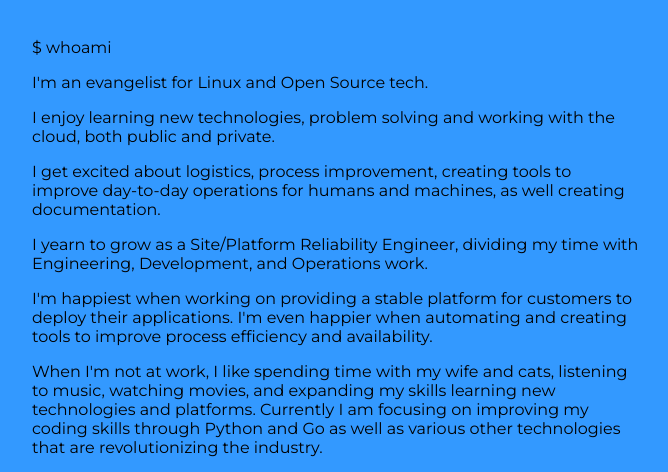
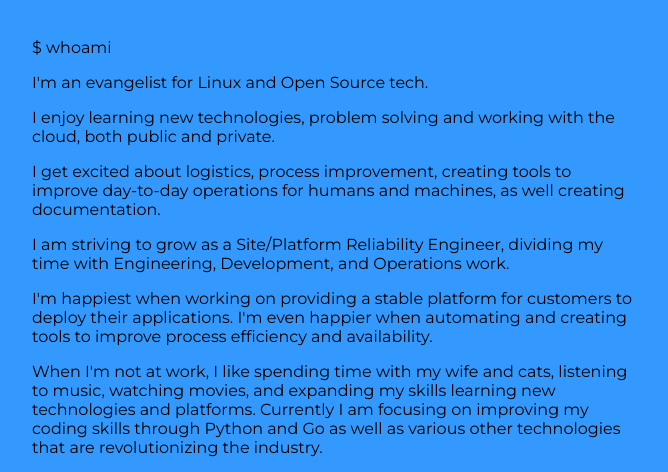
Before and after one commit to tonytheleg/personal-site, a Flask app: page / in a window 1280 px wide. Shown: the part 565-1037 px from the top of the page, without its empty margins (608-1276 px from the left). Run offline with Flask 2, Linux system fonts and the light colour scheme; some libraries are stand-ins or nearby versions.

Commit message:
updated intro text

```diff
--- a/templates/index.html
+++ b/templates/index.html
@@ -41,7 +41,7 @@
 <p>I'm an evangelist for Linux and Open Source tech.</p>
 <p>I enjoy learning new technologies, problem solving and working with the cloud, both public and private.</p>
 <p>I get excited about logistics, process improvement, creating tools to improve day-to-day operations for humans and machines, as well creating documentation.</p>
-<p>I yearn to grow as a Site/Platform Reliability Engineer, dividing my time with Engineering, Development, and Operations work.</p>
+<p>I am striving to grow as a Site/Platform Reliability Engineer, dividing my time with Engineering, Development, and Operations work.</p>
 <p>I'm happiest when working on providing a stable platform for customers to deploy their applications. I'm even happier when automating and creating tools to improve process efficiency and availability.</p>
 <p>When I'm not at work, I like spending time with my wife and cats, listening to music, watching movies, and expanding my skills learning new technologies and platforms. Currently I am focusing on improving my coding skills through Python and Go as well as various other technologies that are revolutionizing the industry.</p>
 <p>If you'd like to know more about me, please feel free to reach out to me! Contacts below, thank you!</p>
```
